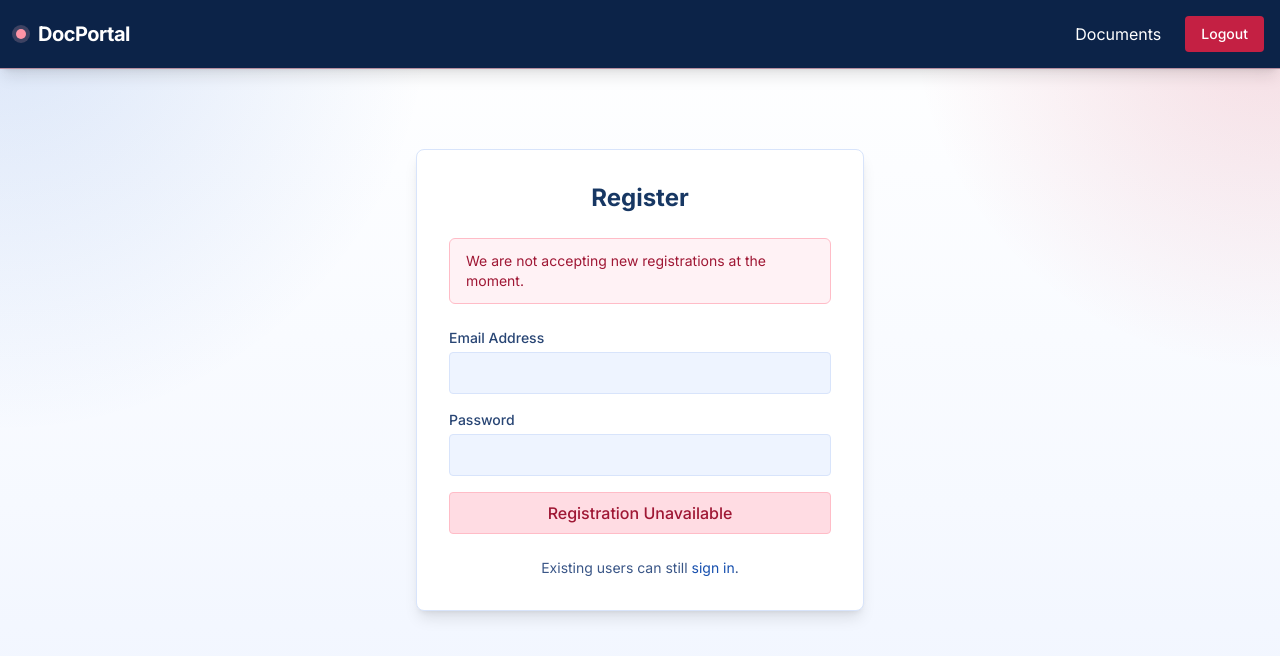
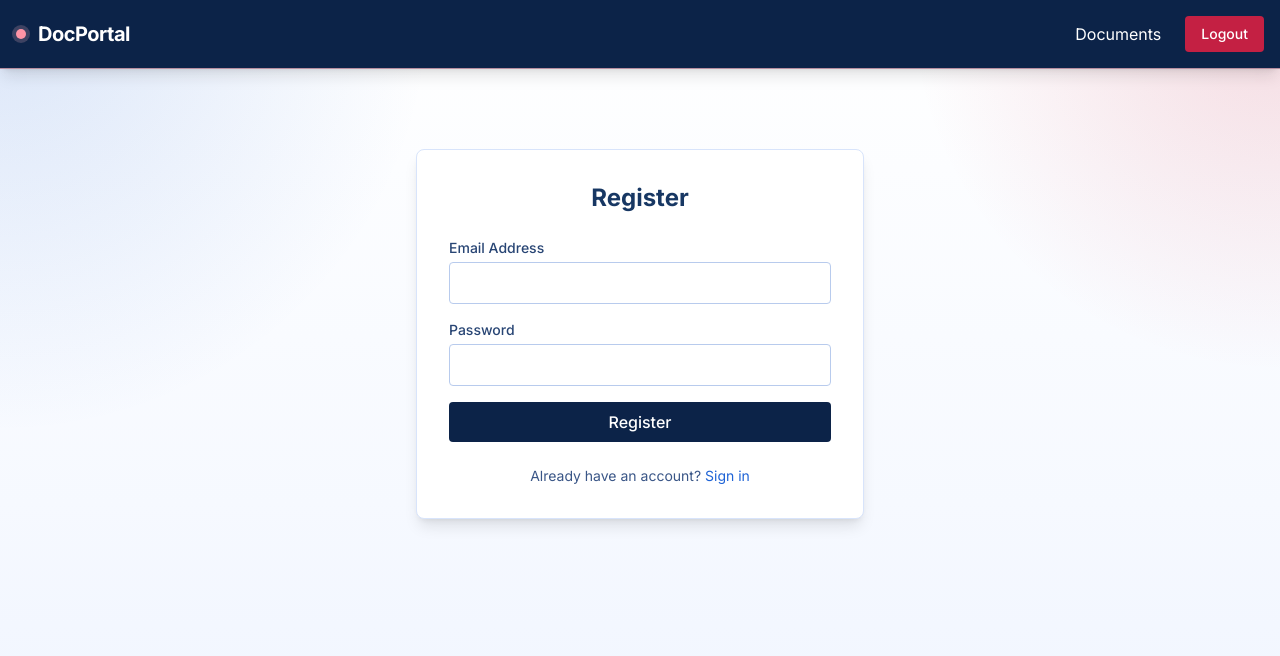
Before and after one commit to kattasuryavardhanreddy/docman, a Next.js app in the folder Frontend/docman/: page /register in a window 1280 px wide. Shown: the top 656 px of the page. Built offline with nearby package versions, Linux system fonts and the light colour scheme.

Commit message:
re-enable user registrations

```diff
--- a/Frontend/docman/app/login/page.js
+++ b/Frontend/docman/app/login/page.js
@@ -1,7 +1,9 @@
 "use client";
 import { useState } from "react";
 import { useRouter } from "next/navigation";
+import Link from "next/link";
 import { loginAction } from "./actions";
+import { REGISTRATION_ENABLED } from "../register/registration-status";
 
 export default function LoginPage() {
   const [error, setError] = useState("");
@@ -49,7 +51,16 @@ export default function LoginPage() {
           </button>
         </form>
         <p className="mt-6 text-center text-sm text-slate-600">
-          New registrations are currently unavailable.
+          {REGISTRATION_ENABLED ? (
+            <>
+              New here?{" "}
+              <Link href="/register" className="text-blue-600 hover:underline">
+                Create an account
+              </Link>
+            </>
+          ) : (
+            "New registrations are currently unavailable."
+          )}
         </p>
       </div>
     </div>
--- a/Frontend/docman/app/register/actions.js
+++ b/Frontend/docman/app/register/actions.js
@@ -1,6 +1,42 @@
 "use server";
-import { REGISTRATION_DISABLED_MESSAGE } from "./registration-status";
+import { cookies } from "next/headers";
+import { buildApiUrl } from "@/lib/api";
+import {
+  REGISTRATION_DISABLED_MESSAGE,
+  REGISTRATION_ENABLED,
+} from "./registration-status";
 
-export async function registerAction() {
-  return { error: REGISTRATION_DISABLED_MESSAGE };
+export async function registerAction(formData) {
+  if (!REGISTRATION_ENABLED) {
+    return { error: REGISTRATION_DISABLED_MESSAGE };
+  }
+
+  const email = formData.get("email");
+  const password = formData.get("password");
+
+  try {
+    const response = await fetch(buildApiUrl("/api/v1/auth/register"), {
+      method: "POST",
+      headers: { "Content-Type": "application/json" },
+      body: JSON.stringify({ email, password }),
+    });
+
+    const data = await response.json();
+
+    if (!response.ok) {
+      return { error: data?.error?.message || data?.message || "Registration failed" };
+    }
+
+    const cookieStore = await cookies();
+    cookieStore.set("docman_token", data.accessToken, {
+      httpOnly: true,
+      sameSite: "lax",
+      path: "/",
+      maxAge: data.expiresInSeconds,
+    });
+
+    return { success: true };
+  } catch {
+    return { error: "Registration service error" };
+  }
 }
--- a/Frontend/docman/app/register/page.js
+++ b/Frontend/docman/app/register/page.js
@@ -1,8 +1,41 @@
 "use client";
+import { useState } from "react";
+import { useRouter } from "next/navigation";
 import Link from "next/link";
-import { REGISTRATION_DISABLED_MESSAGE } from "./registration-status";
+import { registerAction } from "./actions";
+import {
+  REGISTRATION_DISABLED_MESSAGE,
+  REGISTRATION_ENABLED,
+} from "./registration-status";
 
 export default function RegisterPage() {
+  const [error, setError] = useState("");
+  const [loading, setLoading] = useState(false);
+  const router = useRouter();
+
+  async function handleSubmit(e) {
+    e.preventDefault();
+    setLoading(true);
+    setError("");
+
+    try {
+      const formData = new FormData(e.currentTarget);
+      const result = await registerAction(formData);
+
+      if (result?.success) {
+        router.replace("/documents");
+        return;
+      }
+
+      setError(result?.error || "Registration failed");
+    } catch {
+      setError("Registration service error");
+    } finally {
+      setLoading(false);
+    }
+  }
+
+  if (!REGISTRATION_ENABLED) {
     return (
       <div className="flex items-center justify-center pt-20">
         <div className="bg-white p-8 rounded-lg shadow-lg w-full max-w-md border border-slate-200">
@@ -39,9 +72,42 @@ export default function RegisterPage() {
             </fieldset>
           </form>
           <p className="mt-6 text-center text-sm text-slate-600">
-          Existing users can still <Link href="/login" className="text-blue-700 hover:text-red-600 hover:underline">sign in</Link>.
+            Existing users can still{" "}
+            <Link href="/login" className="text-blue-700 hover:text-red-600 hover:underline">
+              sign in
+            </Link>
+            .
           </p>
         </div>
       </div>
     );
   }
+
+  return (
+    <div className="flex items-center justify-center pt-20">
+      <div className="bg-white p-8 rounded-lg shadow-lg w-full max-w-md border border-slate-200">
+        <h1 className="text-2xl font-bold mb-6 text-slate-800 text-center">Register</h1>
+        <form onSubmit={handleSubmit} className="space-y-4">
+          <div>
+            <label className="block text-sm font-medium text-slate-700">Email Address</label>
+            <input name="email" type="email" required className="mt-1 block w-full border border-slate-300 rounded px-3 py-2 focus:ring-slate-500 focus:border-slate-500" />
+          </div>
+          <div>
+            <label className="block text-sm font-medium text-slate-700">Password</label>
+            <input name="password" type="password" required className="mt-1 block w-full border border-slate-300 rounded px-3 py-2 focus:ring-slate-500 focus:border-slate-500" />
+          </div>
+          {error && <p className="text-red-500 text-sm">{error}</p>}
+          <button disabled={loading} className="w-full bg-slate-900 text-white py-2 rounded font-medium hover:bg-slate-800 transition-colors disabled:opacity-50">
+            {loading ? "Creating Account..." : "Register"}
+          </button>
+        </form>
+        <p className="mt-6 text-center text-sm text-slate-600">
+          Already have an account?{" "}
+          <Link href="/login" className="text-blue-600 hover:underline">
+            Sign in
+          </Link>
+        </p>
+      </div>
+    </div>
+  );
+}
--- a/Frontend/docman/app/register/registration-status.js
+++ b/Frontend/docman/app/register/registration-status.js
@@ -1,2 +1,4 @@
+export const REGISTRATION_ENABLED = true;
+
 export const REGISTRATION_DISABLED_MESSAGE =
   "We are not accepting new registrations at the moment.";
```
Lines whose indentation alone changed are shown as unchanged.
